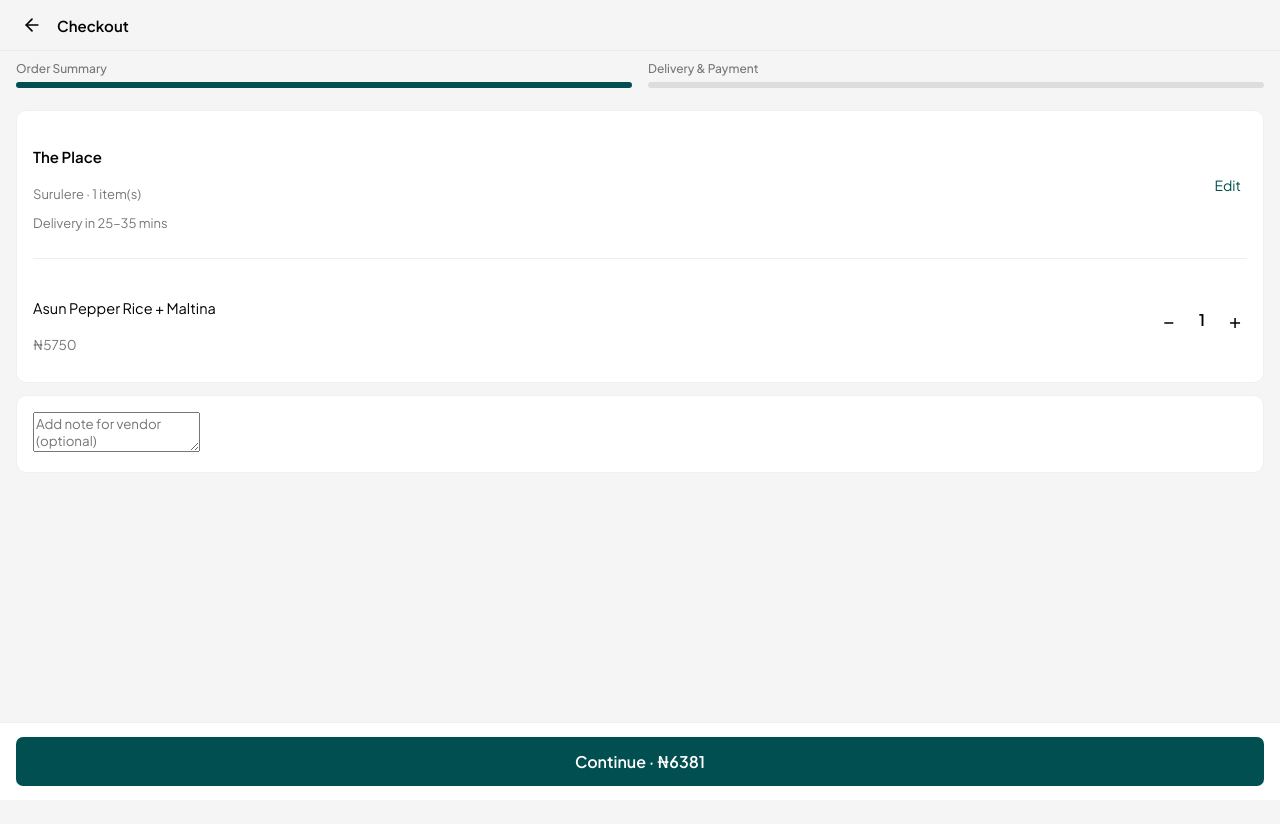
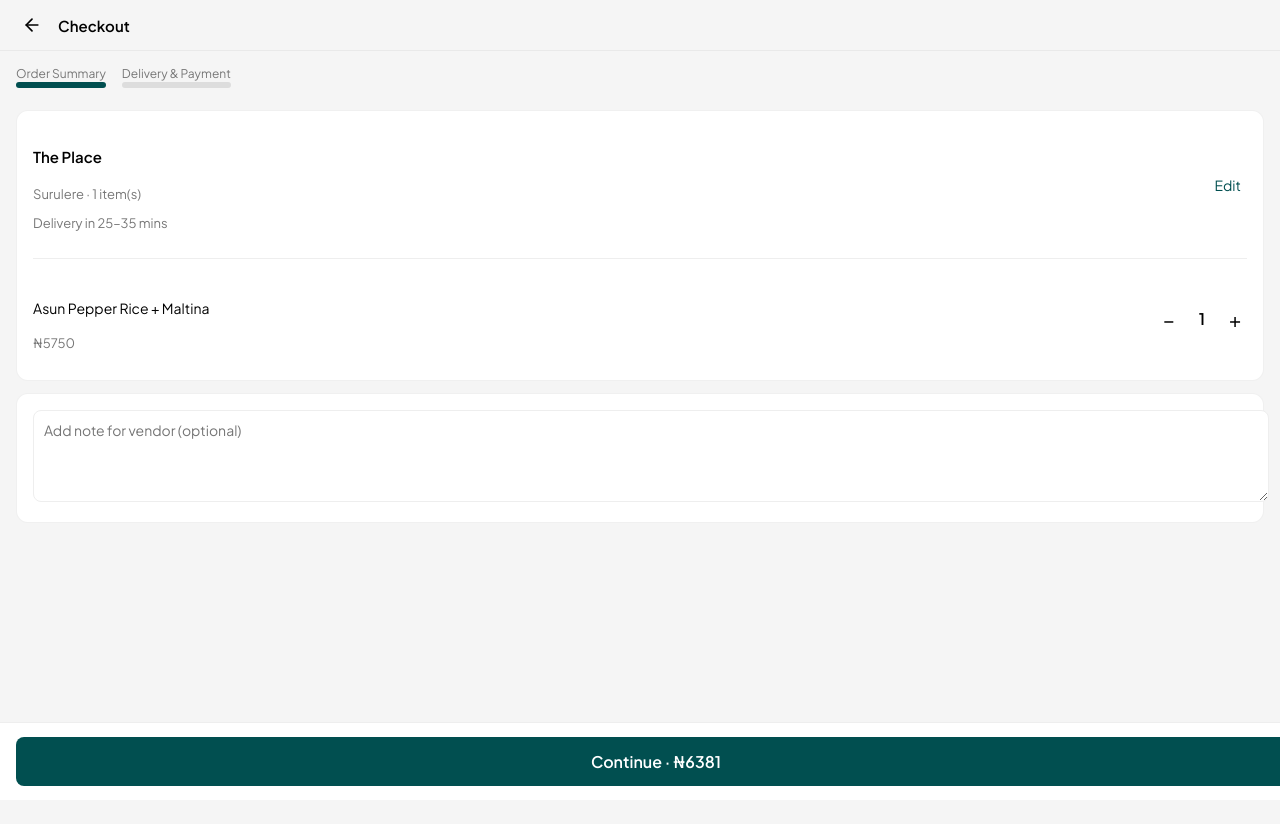
Before and after one commit to ay30bg/droppa, a React (Create React App) app: page /checkout in a window 1280 px wide. Shown: the top 824 px of the page. Built offline with nearby package versions, Linux system fonts and the light colour scheme.

Commit message:
Refactor styles in checkout.css
Refactor styles in checkout.css for improved layout and design consistency.

```diff
--- a/src/styles/checkout.css
+++ b/src/styles/checkout.css
@@ -1,4 +1,3 @@
-/* ================= BASE ================= */
 .ck-page {
   min-height: 100vh;
   background: #f5f5f5;
@@ -7,23 +6,20 @@
   color: #000;
 }
 
-/* ================= HEADER ================= */
+/* HEADER */
 .ck-header {
   position: sticky;
   top: 0;
   z-index: 50;
-  display: flex;
-  align-items: center;
   padding: 14px 16px;
   background: #f5f5f5;
-  backdrop-filter: blur(12px);
-  border-bottom: 1px solid rgba(0, 0, 0, 0.04);
+  border-bottom: 1px solid rgba(0, 0, 0, 0.05);
 }
 
 .ck-header-left {
   display: flex;
   align-items: center;
-  gap: 9px;
+  gap: 10px;
 }
 
 .ck-back {
@@ -37,24 +33,17 @@
   font-weight: 600;
 }
 
-/* ================= STEPS ================= */
+/* STEPS */
 .ck-steps {
   display: flex;
   gap: 16px;
   padding: 10px 16px;
-  background: #f5f5f5;
-}
-
-.ck-step-item {
-  flex: 1;
 }
 
 .ck-step-label {
   font-size: 12px;
-  font-weight: 500;
   color: #777;
   margin-bottom: 6px;
-  display: block;
 }
 
 .ck-step-bar {
@@ -67,25 +56,23 @@
   background: #014f50;
 }
 
-/* ================= CARD ================= */
+/* CARD */
 .ck-card {
   background: #fff;
   margin: 12px 16px;
   padding: 16px;
-  border-radius: 10px;
+  border-radius: 12px;
   border: 1px solid rgba(0, 0, 0, 0.06);
 }
 
-/* ================= RESTAURANT ================= */
+/* RESTAURANT */
 .ck-restaurant {
   display: flex;
   justify-content: space-between;
-  align-items: center;
 }
 
 .ck-restaurant h4 {
   font-size: 15px;
-  font-weight: 600;
 }
 
 .ck-restaurant p {
@@ -93,42 +80,36 @@
   color: #777;
 }
 
+.ck-eta {
+  font-size: 12px;
+  color: #014f50;
+  margin-top: 2px;
+}
+
 .ck-edit {
   border: none;
   background: none;
+  color: #014f50;
   font-size: 14px;
-  color: #014f50;
   cursor: pointer;
 }
 
-/* ================= DIVIDER ================= */
-.ck-divider {
-  height: 1px;
-  background: #eee;
-  margin: 14px 0;
-}
-
-/* ================= ITEM ================= */
+/* ITEM */
 .ck-item {
   display: flex;
   justify-content: space-between;
-  align-items: center;
-  gap: 14px;
   padding: 12px 0;
 }
 
 .ck-item-name {
-  font-size: 14.5px;
+  font-size: 14px;
 }
 
 .ck-price {
-  font-size: 13.5px;
+  font-size: 13px;
   color: #777;
-  margin-top: 4px;
-  display: inline-block;
 }
 
-/* ================= QTY ================= */
 .ck-qty-box {
   display: flex;
   align-items: center;
@@ -139,54 +120,59 @@
   border: none;
   background: none;
   font-size: 20px;
-  cursor: pointer;
 }
 
-.ck-qty-box span {
-  min-width: 18px;
-  text-align: center;
-  font-weight: 600;
+/* NOTE */
+.ck-note {
+  width: 100%;
+  min-height: 70px;
+  border: 1px solid #eee;
+  border-radius: 8px;
+  padding: 10px;
+  font-size: 14px;
 }
 
-/* ================= ROW ================= */
-.ck-row {
+/* RADIO */
+.ck-radio {
+  display: flex;
+  gap: 10px;
+  padding: 8px 0;
+  font-size: 14px;
+}
+
+/* SUMMARY */
+.ck-summary-row,
+.ck-info-row {
   display: flex;
   justify-content: space-between;
-  align-items: center;
-}
-
-.ck-arrow {
-  font-size: 18px;
-  color: #777;
-}
-
-/* ================= SECTION ================= */
-.ck-section-title {
+  padding: 10px 0;
   font-size: 14px;
-  font-weight: 600;
-  margin-bottom: 12px;
-}
-
-/* ================= INFO & SUMMARY ================= */
-.ck-info-row,
-.ck-summary-row {
-  display: flex;
-  justify-content: space-between;
-  align-items: center;
-  font-size: 14px;
-  padding: 10px 0;
 }
 
 .ck-summary-row.total {
   font-weight: 600;
 }
 
-/* ================= FOOTER ================= */
+/* EMPTY */
+.ck-empty {
+  text-align: center;
+  padding: 30px 0;
+}
+
+.ck-empty button {
+  margin-top: 10px;
+  border: none;
+  background: #014f50;
+  color: #fff;
+  padding: 8px 14px;
+  border-radius: 6px;
+}
+
+/* FOOTER */
 .ck-footer {
   position: fixed;
   bottom: 0;
-  left: 0;
-  right: 0;
+  width: 100%;
   padding: 14px 16px;
   background: #fff;
   border-top: 1px solid #eee;
@@ -198,12 +184,18 @@
   background: #014f50;
   color: #fff;
   border: none;
-  border-radius: 7px;
+  border-radius: 8px;
   font-size: 16px;
   font-weight: 600;
-  cursor: pointer;
 }
 
-.ck-pay:hover {
-  background: #222;
+.ck-pay:disabled {
+  background: #ccc;
 }
+
+.ck-secure {
+  font-size: 12px;
+  text-align: center;
+  color: #777;
+  margin-top: 8px;
+}
```
